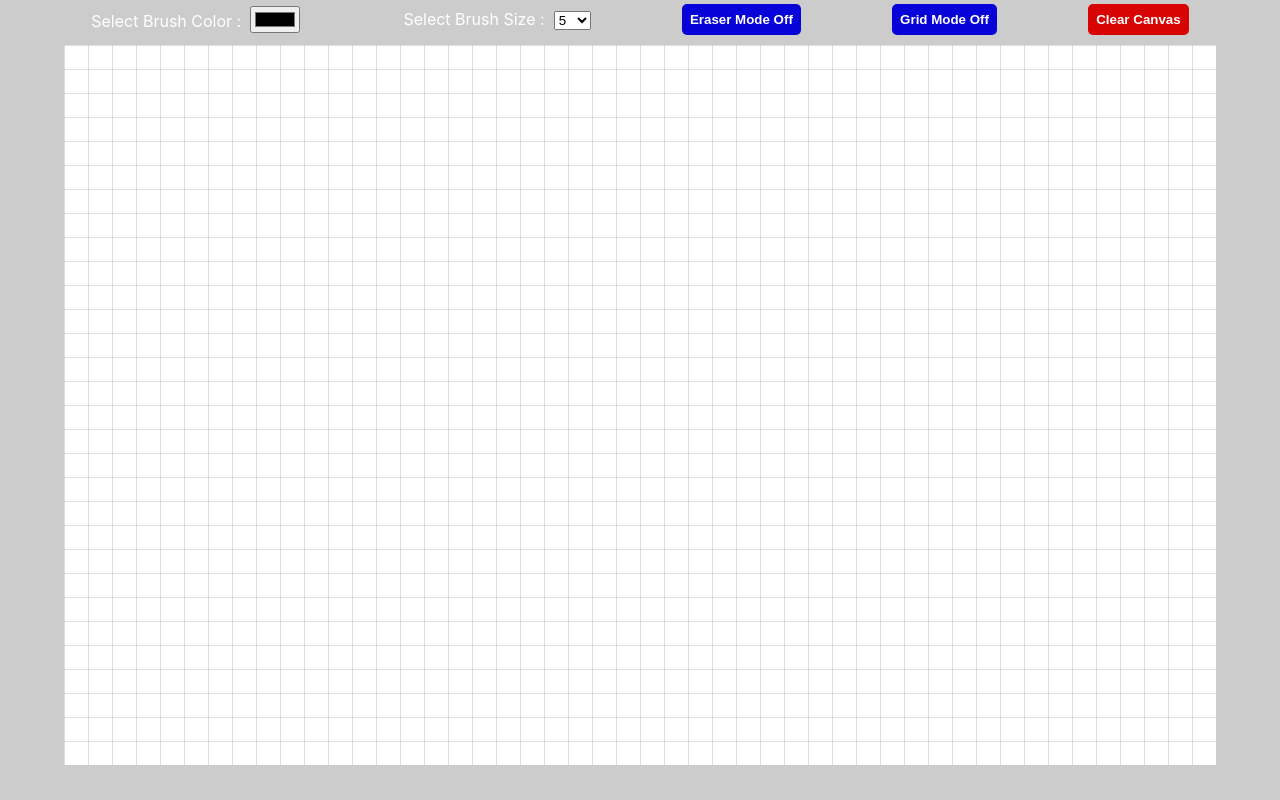
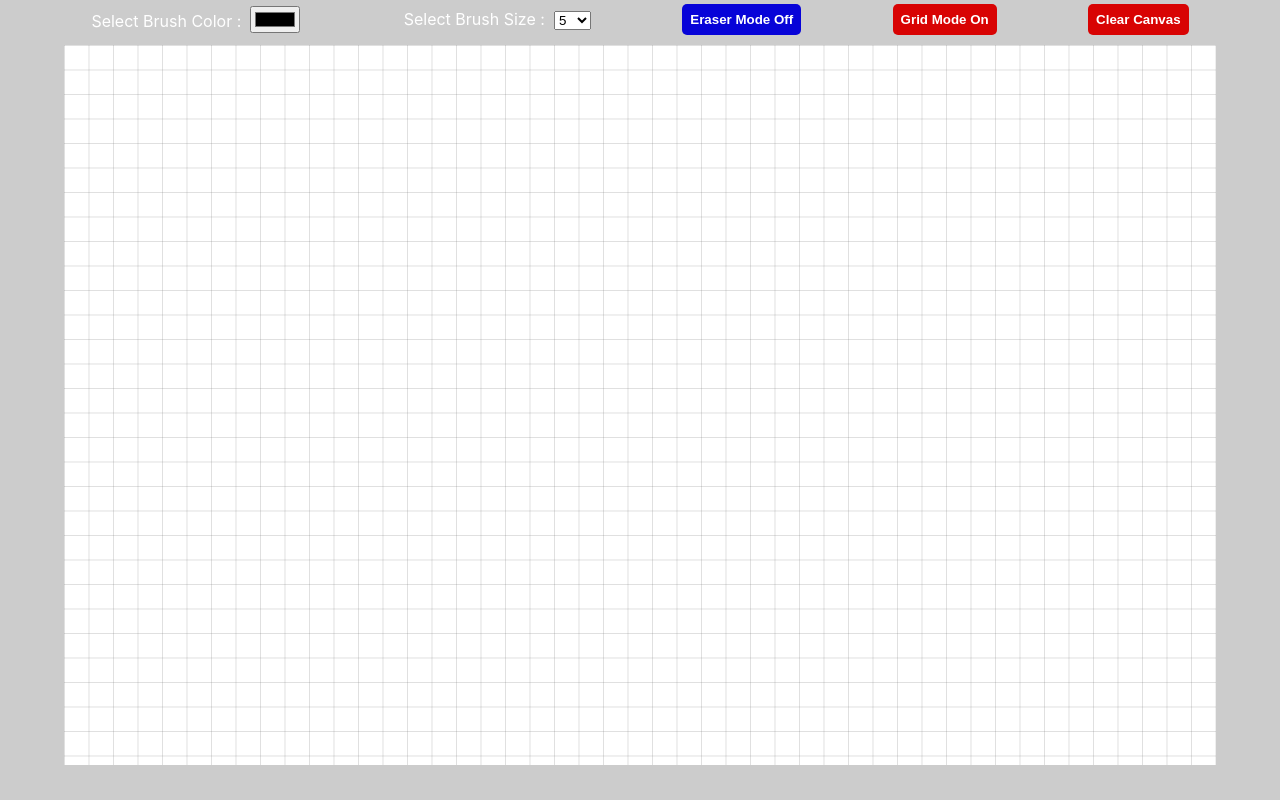
Before and after one commit to sleeplesseditor/ReactWhiteboard, a React (Create React App) app in the folder front-end/: page / in a window 1280 px wide. Built offline with nearby package versions, Linux system fonts and the light colour scheme.

Commit message:
Revision of Grid Mode

```diff
--- a/front-end/src/App.scss
+++ b/front-end/src/App.scss
@@ -66,15 +66,40 @@
   height: 90%;
   margin: auto;
   margin-top: 0.5%;
-  background: white;
+  position: relative;
 }
 
 .whiteboard {
   width: 100%;
   height: 100%;
+  background: white;
+  position: absolute;
+
+  &-back {
+    background: white;
+    position: fixed;
+    z-index: 1;
+  }
+
+  &-grid,
+  &-top {
+    z-index: 100;
+  }
+
+  &-grid {
+    background: transparent;
+    position: fixed;
+  }
+
+  &-top {
+    background: white;
+    position: fixed;
+  }
 }
+
 
 .sketch {
   width: 100%;
   height: 100%;
+  display: flex;
 }
--- a/front-end/src/components/Container.jsx
+++ b/front-end/src/components/Container.jsx
@@ -8,7 +8,7 @@ const Container = () => {
     const [erase, setErase] = useState(false);
     const [clearCanvas, setClearCanvas] = useState(false);
     const [showModal, setShowModal] = useState(false);
-    const [gridMode, setGridMode] = useState(false);
+    const [gridMode, setGridMode] = useState(true);
 
     const changeColour = (params) => {
         setColour(params.target.value)
@@ -24,6 +24,7 @@ const Container = () => {
 
     const handleModalConfirm = () => {
         setClearCanvas(true);
+        setGridMode(false);
         setShowModal(false);
     }
 
@@ -32,7 +33,7 @@ const Container = () => {
             <div className="tools-section">
                 <div className="colour-picker-container">
                     Select Brush Color : &nbsp;
-                    <input type="color" value={colour} onChange={changeColour}/>
+                    <input aria-label="colour-select" type="color" value={colour} onChange={changeColour}/>
                 </div>
                 <div className="brushsize-container">
                     Select Brush Size : &nbsp;
@@ -46,7 +47,7 @@ const Container = () => {
                     </select>
                 </div>
                 <button className={erase ? "tools-btn-erase" : "tools-btn-off"} onClick={() => setErase(!erase)}>Eraser Mode {erase ? 'On' : 'Off'}</button>
-                <button className={gridMode ? "tools-btn-erase" : "tools-btn-off"} onClick={() => setGridMode(true)}>Grid Mode {gridMode ? 'On' : 'Off'}</button>
+                <button className={gridMode ? "tools-btn-erase" : "tools-btn-off"} onClick={() => setGridMode(!gridMode)}>Grid Mode {gridMode ? 'On' : 'Off'}</button>
                 <button className="tools-btn-clear" onClick={() => setShowModal(true)}>Clear Canvas</button>
             </div>
             <div className="board-container">
--- a/front-end/src/components/Whiteboard.jsx
+++ b/front-end/src/components/Whiteboard.jsx
@@ -7,16 +7,18 @@ const Whiteboard = ({ clearCanvas, colour, erase, grid, setClearCanvas, size })
     let isDrawing = false;
     const socket = io.connect('http://localhost:5000');
 
-    const canvas = document.querySelector('#whiteboard');
-
     const drawGrid = () => {
-        const canvas = document.querySelector('#whiteboard');
+        const canvas = document.querySelector('#grid');
         const ctx = canvas.getContext('2d');
+        const sketch = document.querySelector('#sketch');
+        const sketch_style = getComputedStyle(sketch);
+        canvas.width = parseInt(sketch_style.getPropertyValue('width'));
+        canvas.height = parseInt(sketch_style.getPropertyValue('height'));
 
         const data = '<svg width="100%" height="100%" xmlns="http://www.w3.org/2000/svg"> \
             <defs> \
-                <pattern id="smallGrid" width="24" height="24" patternUnits="userSpaceOnUse"> \
-                    <path d="M 24 0 L 0 0 0 24" fill="none" stroke="gray" stroke-width="0.5" /> \
+                <pattern id="smallGrid" width="24.5" height="24.5" patternUnits="userSpaceOnUse"> \
+                    <path d="M 24.5 0 L 0 0 0 24.5" fill="none" stroke="gray" stroke-width="0.5" /> \
                 </pattern> \
                 <pattern id="grid" width="80" height="80" patternUnits="userSpaceOnUse"> \
                     <rect width="80" height="80" fill="url(#smallGrid)" /> \
@@ -37,6 +39,12 @@ const Whiteboard = ({ clearCanvas, colour, erase, grid, setClearCanvas, size })
             DOMURL.revokeObjectURL(url);
         }
         img.src = url;
+
+        if(timeout != undefined) clearTimeout(timeout);
+            timeout = setTimeout(function(){
+                const base64ImageData = canvas.toDataURL("image/png");
+                socket.emit("canvas-grid", base64ImageData);
+        }, 1000)
     }
 
     socket.on("canvas-data", function(data){
@@ -159,11 +167,33 @@ const Whiteboard = ({ clearCanvas, colour, erase, grid, setClearCanvas, size })
             };
             image.src = data;
         }, 200)
-    })
+    });
+
+    socket.on("canvas-grid", function(data) {
+        const interval = setInterval(function(){
+            if(isDrawing) return;
+            isDrawing = true;
+            clearInterval(interval);
+            const image = new Image();
+            const canvas = document.querySelector('#whiteboard');
+            const ctx = canvas.getContext('2d');
+            image.onload = function() {
+                ctx.drawImage(image, 0, 0);
+                isDrawing = false;
+            };
+            image.src = data;
+        }, 200)
+    });
 
     useEffect(() => {
         drawOnCanvas();
     }, []);
+
+    useEffect(() => {
+       if(grid) {
+        drawGrid();
+       }
+    }, [grid])
 
     useEffect(() => {
         resetCanvas();
@@ -179,14 +209,11 @@ const Whiteboard = ({ clearCanvas, colour, erase, grid, setClearCanvas, size })
         }
     }, [erase]);
 
-    useEffect(() => {
-        drawGrid();
-    }, [grid === true]);
-
     return (
         <>
             <div className="sketch" id="sketch">
-                <canvas className="whiteboard" id="whiteboard" />
+                <canvas className={grid ? 'whiteboard-grid': 'whiteboard-top'} id="whiteboard" />
+                <canvas className="whiteboard-back" id="grid" />
             </div>
         </>
     )
```
Also changed, not shown: 2 other files (tests, documents, lock files or other folders).
